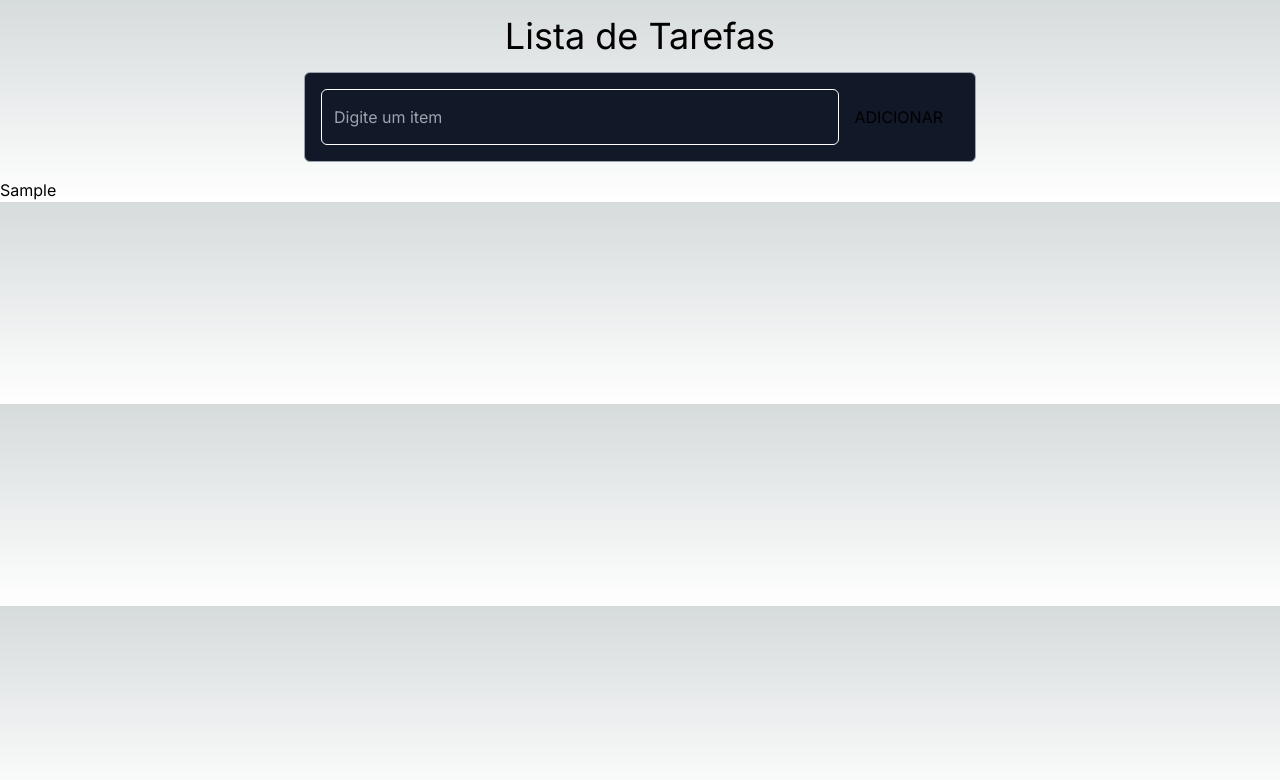
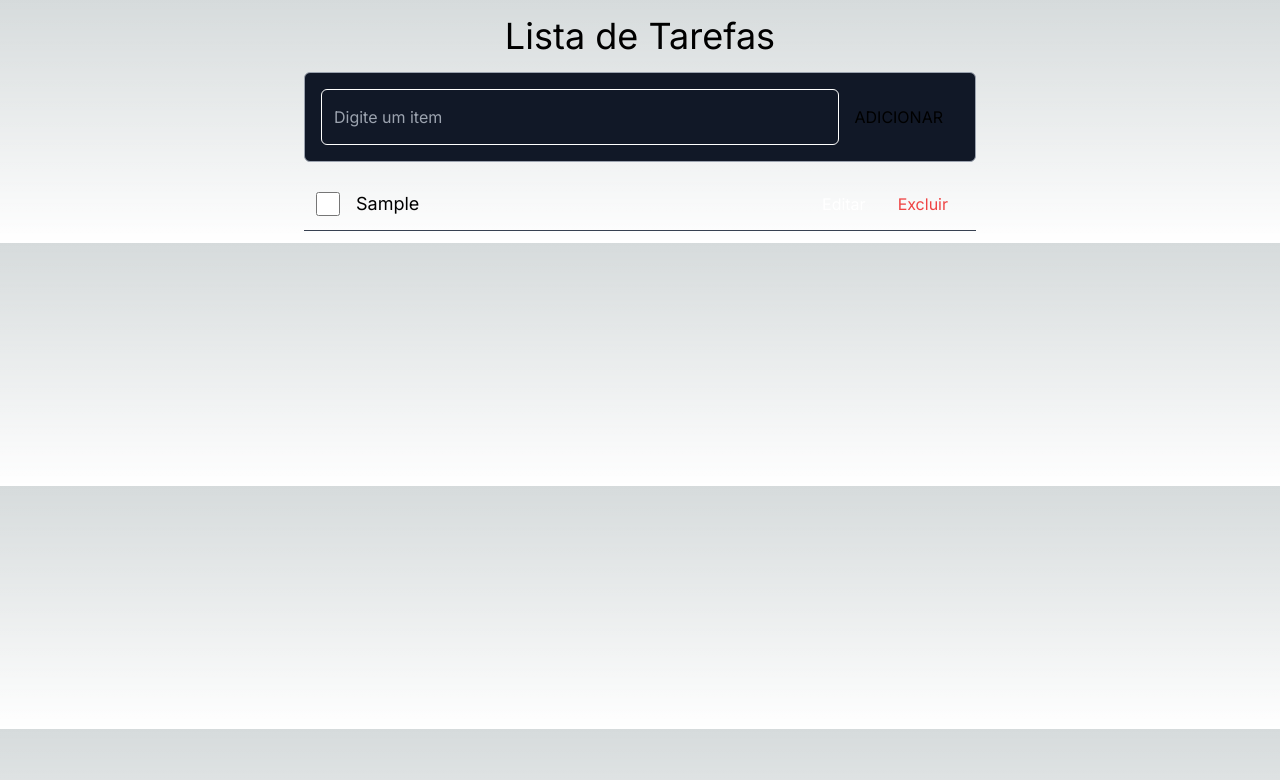
Before and after one commit to Jeanlerson/estudando-React, a Next.js app in the folder react-estudando/: page / in a window 1280 px wide. Both pictures are taken after typing "Sample" into the empty fields and a click on the button "ADICIONAR". Shown: the top 780 px of the page. Built offline with nearby package versions, Linux system fonts and the light colour scheme.

Commit message:
reducers-2

```diff
--- a/react-estudando/src/app/page.tsx
+++ b/react-estudando/src/app/page.tsx
@@ -12,6 +12,7 @@
 import { FormEvent, useEffect, useReducer, useState } from "react";
 import { Item } from "@/types/Item";
 import { listReducer } from "@/reducers/listReducer";
+import { Done } from "@mui/icons-material";
 
 const Page = () => {
 
@@ -123,6 +124,13 @@
     setAddField('');
   }
 
+  const handleDoneChecbox = (id: number) => {
+    dispatch({
+      type: 'toggleDone',
+      payload: { id }
+    })
+  }
+
   return (
     <div className="container mx-auto">
       <h1 className="text-center text-4xl my-4">Lista de Tarefas</h1>
@@ -138,9 +146,23 @@
           onClick={handleAddButton}
         >ADICIONAR</button>
       </div>
-      <ul>
+      <ul className="max-w-2xl mx-auto">
         {list.map(item => (
-          <li key={item.id}>{item.text}</li>
+          <li
+            key={item.id}
+            className="flex items-center p-3 my-3 border-b border-gray-700"
+          >
+            <input
+              type="checkbox"
+              className="w-6 h-6 mr-4"
+              defaultChecked={item.done}
+              onClick={() => handleDoneChecbox(item.id)}
+            />
+            <p className="flex-1 text-lg">{item.text}</p>
+            <button className="mx-4 text-white hover:text-gray-500">Editar</button>
+            <button className="mx-4 text-red-500 hover:text-gray-500">Excluir</button>
+
+          </li>
         ))}
       </ul>
     </div>
--- a/react-estudando/src/types/Item.ts
+++ b/react-estudando/src/types/Item.ts
@@ -3,9 +3,3 @@
     text: string,
     done: boolean
 }
-
-export type Id = {
-    id: number,
-    text: string,
-    done: boolean
-}
```
